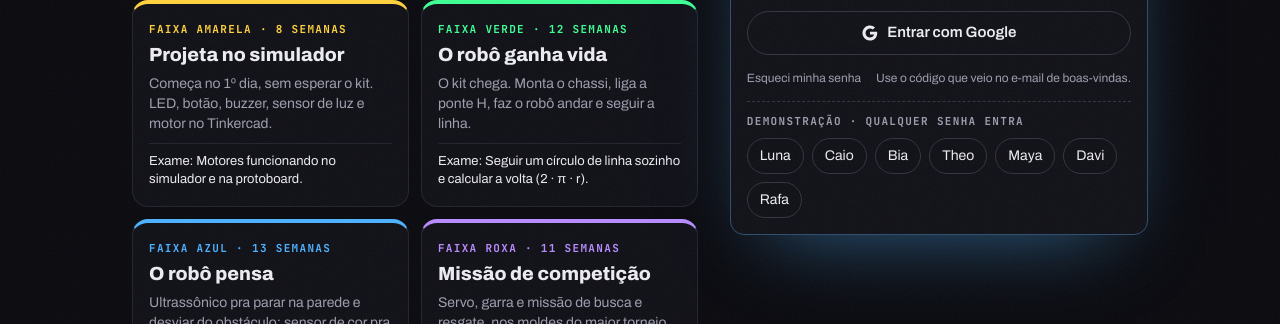
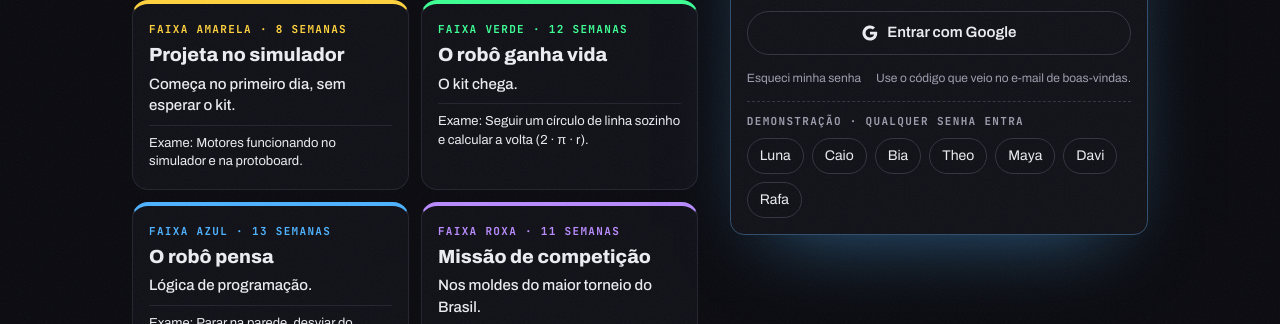
Before and after one commit to tiagoarantess/PlataformaERON, a plain HTML site: page index.html in a window 1280 px wide. Shown: the part 476-800 px from the top of the page. Drawn offline with nearby package versions, Linux system fonts and the light colour scheme.

Commit message:
Faixas: texto enxuto na entrada e resumo mais legível
Co-Authored-By: Claude Opus 5.5 <noreply@anthropic.com>
Claude-Session: https://claude.ai/code/session_01B2j9WdEcv435Km3buzMVjk

```diff
--- a/data.js
+++ b/data.js
@@ -5,16 +5,16 @@
 
 const FASES = [
   { id: 1, nome: 'Faixa Amarela', cor: 'yellow', aulas: 8, ini: 1, fim: 8, titulo: 'Projeta no simulador',
-    resumo: 'Começa no 1º dia, sem esperar o kit. LED, botão, buzzer, sensor de luz e motor no Tinkercad.',
+    resumo: 'Começa no primeiro dia, sem esperar o kit.',
     checkpoint: 'Motores funcionando no simulador e na protoboard.' },
   { id: 2, nome: 'Faixa Verde', cor: 'green', aulas: 12, ini: 9, fim: 20, titulo: 'O robô ganha vida',
-    resumo: 'O kit chega. Monta o chassi, liga a ponte H, faz o robô andar e seguir a linha.',
+    resumo: 'O kit chega.',
     checkpoint: 'Seguir um círculo de linha sozinho e calcular a volta (2 · π · r).' },
   { id: 3, nome: 'Faixa Azul', cor: 'blue', aulas: 13, ini: 21, fim: 33, titulo: 'O robô pensa',
-    resumo: 'Ultrassônico pra parar na parede e desviar do obstáculo; sensor de cor pra ler o marcador verde da pista, no modelo da OBR.',
+    resumo: 'Lógica de programação.',
     checkpoint: 'Parar na parede, desviar do obstáculo e obedecer o marcador verde.' },
   { id: 4, nome: 'Faixa Roxa', cor: 'purple', aulas: 11, ini: 34, fim: 44, titulo: 'Missão de competição',
-    resumo: 'Servo, garra e missão de busca e resgate, nos moldes do maior torneio do Brasil.',
+    resumo: 'Nos moldes do maior torneio do Brasil.',
     checkpoint: 'Pegar as bolinhas e levar pra área de resgate.' },
   { id: 5, nome: 'Faixa Preta', cor: 'belt', aulas: 0, ini: 45, fim: 48, titulo: 'Treina até o pódio',
     resumo: 'Segue treinando e se aperfeiçoando em desafios de competição.',
--- a/styles.css
+++ b/styles.css
@@ -195,7 +195,7 @@ body.is-login::after { content: ""; position: fixed; inset: 0; pointer-events: n
 .fx { display: grid; gap: 8px; align-content: start; padding: 18px 16px; border: 1px solid var(--line); border-top: 4px solid var(--c); border-radius: 16px; background: var(--bg2, rgba(255,255,255,.02)); min-width: 0; }
 .fx .kick { color: var(--c); }
 .fx b { font-size: 19px; font-weight: 800; line-height: 1.15; }
-.fx p { margin: 0; font-size: 14px; line-height: 1.45; color: var(--muted); }
+.fx p { margin: 0; font-size: 15px; line-height: 1.45; color: var(--text); font-weight: 500; }
 .fx-preta { grid-column: 1 / -1; grid-template-columns: auto minmax(0, 1fr); align-items: center; column-gap: 18px; padding: 14px 18px; background: linear-gradient(90deg, #050508, var(--bg2)); border-color: var(--belt); }
 .fx-preta .kick { grid-column: 1 / -1; }
 .fx-preta b { white-space: nowrap; }
```
